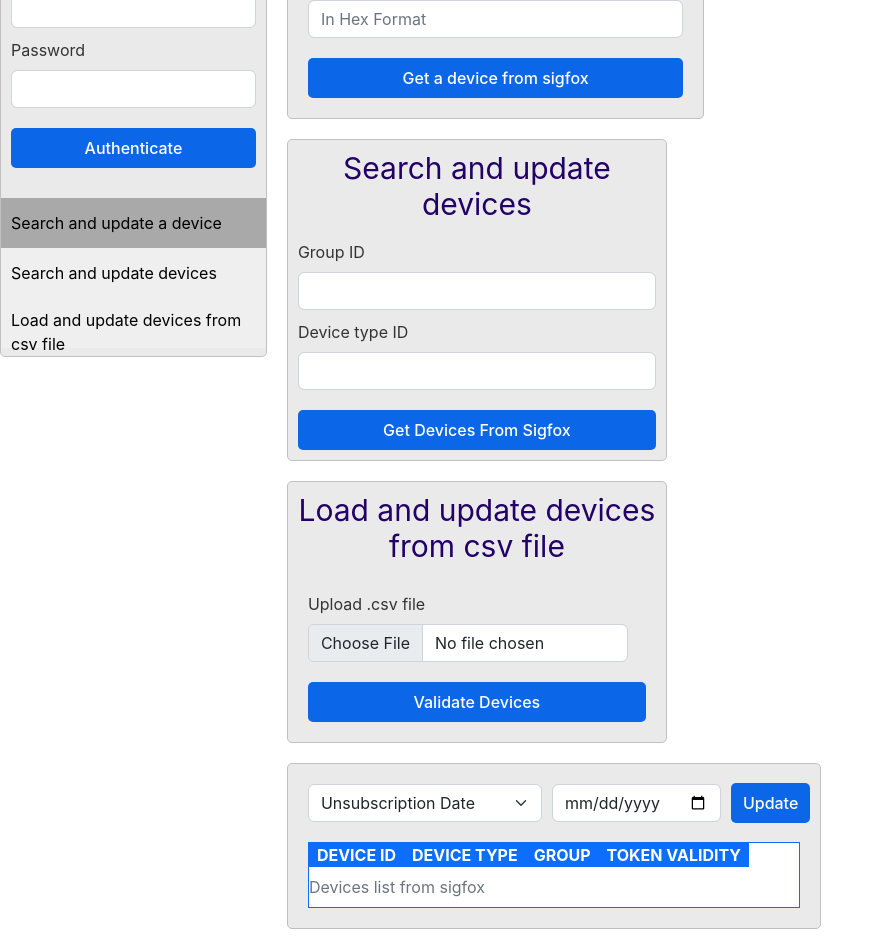
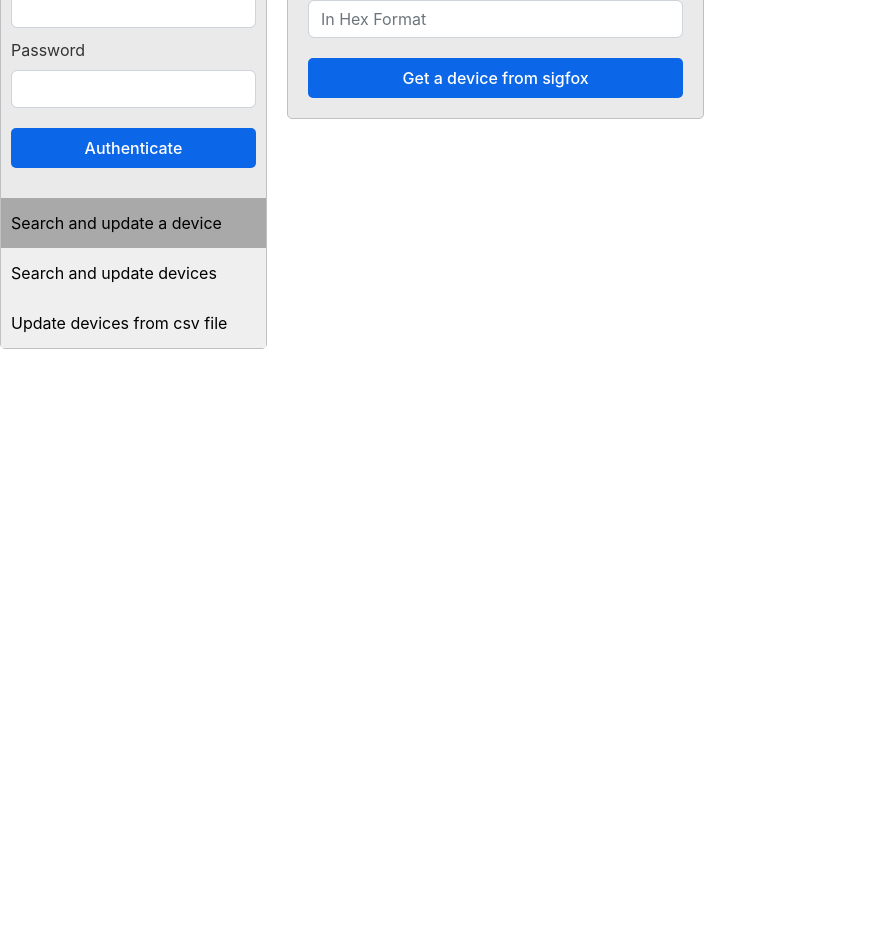
Before and after one commit to AndresRicardo/uapp-react, a React (Create React App) app: page / in a window 1280 px wide. Shown: the part 220-1159 px from the top of the page, without its empty margins (0-884 px from the left). After the commit the page ends 800 px from the top, so only its background shows below. Built offline with nearby package versions, Linux system fonts and the light colour scheme.

Commit message:
implementada seleccion de funcionalidad con botones

```diff
--- a/src/App.js
+++ b/src/App.js
@@ -7,8 +7,25 @@ import SingleDeviceUnsubscribe from "./componentes/SingleDeviceUnsubscribe.jsx";
 import GetDevicesList from "./componentes/GetDevicesList.jsx";
 import MultipleDeviceUnsubscribe from "./componentes/MultipleDeviceUnsubscribe.jsx";
 import ChangeArea from "./componentes/ChangeArea.jsx";
+import { useState } from "react";
 
 function App() {
+  const [visibilityStates, setVisibilityStates] = useState([
+    true,
+    false,
+    false,
+    false,
+  ]);
+
+  const manejarClicOptionsMenu = (elemento) => {
+    console.log("clic en la opción " + elemento);
+
+    if (elemento === "single") setVisibilityStates([true, false, false, false]);
+    if (elemento === "get") setVisibilityStates([false, true, false, false]);
+    if (elemento === "multi") setVisibilityStates([false, false, true, false]);
+    if (elemento === "change") setVisibilityStates([false, false, false, true]);
+  };
+
   return (
     <div className="App">
       <header>
@@ -24,14 +41,14 @@ function App() {
       <main id="main">
         <aside id="sidebar">
           <Auth />
-          <OptionsMenu />
+          <OptionsMenu clic={manejarClicOptionsMenu} focus={visibilityStates} />
         </aside>
 
         <div id="container">
-          <SingleDeviceUnsubscribe />
-          <GetDevicesList />
-          <MultipleDeviceUnsubscribe />
-          <ChangeArea />
+          <SingleDeviceUnsubscribe visible={visibilityStates[0]} />
+          <GetDevicesList visible={visibilityStates[1]} />
+          <MultipleDeviceUnsubscribe visible={visibilityStates[2]} />
+          <ChangeArea visible={visibilityStates[3]} />
         </div>
       </main>
     </div>
--- a/src/componentes/Auth.css
+++ b/src/componentes/Auth.css
@@ -33,17 +33,3 @@ input {
     width: 100%;
     margin-top: 20px;
 }
-
-.optionButton {
-    margin-top: 0px;
-    padding: 10px;
-    width: 100%;
-    height: 50px;
-    border: none;
-    text-align: left;
-}
-
-#singleDeviceOptionButton {
-    margin-top: 20px;
-    background-color: DarkGray;
-}
--- a/src/componentes/ChangeArea.css
+++ b/src/componentes/ChangeArea.css
@@ -5,7 +5,7 @@ body #main #container #changeArea {
     padding: 10px;
     border: 1px solid #bdc1c3;
     border-radius: 5px;
-    display: block;
+    /* display: block; */
 }
 
 body #main #container #changeArea #changeAreaInputs {
@@ -60,3 +60,11 @@ body #main #container #changeArea #devicesTable th {
 body #main #container #changeArea #devicesTable td {
     padding: 0px 8px;
 }
+
+.display_none {
+    display: none;
+}
+
+.display_block {
+    display: block;
+}
--- a/src/componentes/ChangeArea.jsx
+++ b/src/componentes/ChangeArea.jsx
@@ -1,8 +1,8 @@
 import "./ChangeArea.css";
 
-function ChangeArea() {
+function ChangeArea({ visible }) {
   return (
-    <div id="changeArea">
+    <div id="changeArea" className={visible ? "display_block" : "display_none"}>
       <div id="changeAreaInputs">
         <select
           name="methodSelector"
--- a/src/componentes/GetDevicesList.css
+++ b/src/componentes/GetDevicesList.css
@@ -5,8 +5,7 @@ body #main #container #getDevicesList {
     padding: 10px;
     border: 1px solid #bdc1c3;
     border-radius: 5px;
-    display: flex;
-    flex-direction: column;
+    /* display: block; */
 }
 
 body #main #container #getDevicesList input {
@@ -38,3 +37,10 @@ body #main #container #getDevicesList #end {
     margin: 0.4rem 0;
     display: none;
 }
+
+.display_none{
+    display: none;
+}
+.display_block{
+    display: block;
+}
--- a/src/componentes/GetDevicesList.jsx
+++ b/src/componentes/GetDevicesList.jsx
@@ -1,8 +1,12 @@
+import React from "react";
 import "./GetDevicesList.css";
 
-function GetDevicesList() {
+function GetDevicesList({ visible }) {
   return (
-    <section id="getDevicesList">
+    <section
+      id="getDevicesList"
+      className={visible ? "display_block" : "display_none"}
+    >
       <h2 id="GetDeviceTitle">Search and update devices</h2>
 
       <form id="GetDevicesListForm">
--- a/src/componentes/MultipleDeviceUnsubscribe.css
+++ b/src/componentes/MultipleDeviceUnsubscribe.css
@@ -5,7 +5,7 @@ body #main #container #multipleDeviceUnsubscribe {
     padding: 10px;
     border: 1px solid #bdc1c3;
     border-radius: 5px;
-    display: block;
+    /* display: block; */
 }
 
 body #main #container #multipleDeviceUnsubscribe input {
@@ -27,3 +27,11 @@ body #main #container #multipleDeviceUnsubscribe form Button {
     width: 100%;
     margin: 20px 0px 0px 0px;
 }
+
+.display_none {
+    display: none;
+}
+
+.display_block {
+    display: block;
+}
--- a/src/componentes/MultipleDeviceUnsubscribe.jsx
+++ b/src/componentes/MultipleDeviceUnsubscribe.jsx
@@ -1,8 +1,11 @@
 import "./MultipleDeviceUnsubscribe.css";
 
-function MultipleDeviceUnsubscribe() {
+function MultipleDeviceUnsubscribe({ visible }) {
   return (
-    <section id="multipleDeviceUnsubscribe">
+    <section
+      id="multipleDeviceUnsubscribe"
+      className={visible ? "display_block" : "display_none"}
+    >
       <h2 id="multipleDeviceTitle">Load and update devices from csv file</h2>
 
       <form id="multipleDeviceForm">
--- a/src/componentes/OptionsMenu.css
+++ b/src/componentes/OptionsMenu.css
@@ -11,5 +11,8 @@
 
 #singleDeviceOptionButton {
     margin-top: 20px;
+}
+
+.focus{
     background-color: DarkGray;
 }
--- a/src/componentes/OptionsMenu.jsx
+++ b/src/componentes/OptionsMenu.jsx
@@ -1,19 +1,29 @@
 import React from "react";
 import "./OptionsMenu.css";
 
-function OptionsMenu() {
+function OptionsMenu({ clic, focus }) {
   return (
     <div className="optionsMenu">
-      <button className="optionButton" id="singleDeviceOptionButton">
+      <button
+        className={focus[0] ? "optionButton focus" : "optionButton"}
+        id="singleDeviceOptionButton"
+        onClick={() => clic("single")}
+      >
         Search and update a device
       </button>
 
-      <button className="optionButton" id="getDevicesOptionButton">
+      <button
+        className={focus[1] ? "optionButton focus" : "optionButton"}
+        onClick={() => clic("get")}
+      >
         Search and update devices
       </button>
 
-      <button className="optionButton" id="multipleDevicesOptionButton">
-        Load and update devices from csv file
+      <button
+        className={focus[2] ? "optionButton focus" : "optionButton"}
+        onClick={() => clic("multi")}
+      >
+        Update devices from csv file
       </button>
     </div>
   );
--- a/src/componentes/SingleDeviceUnsubscribe.css
+++ b/src/componentes/SingleDeviceUnsubscribe.css
@@ -5,7 +5,7 @@
     padding: 10px;
     border: 1px solid #bdc1c3;
     border-radius: 5px;
-    display: block;
+    /* display: block; */
 }
 
 body #main #container #singleDeviceUnsubscribe input {
@@ -34,3 +34,11 @@ body #main #container #singleDeviceUnsubscribe form Button {
     width: 100%;
     margin: 20px 0px 0px 0px;
 }
+
+.display_none {
+    display: none;
+}
+
+.display_block {
+    display: block;
+}
--- a/src/componentes/SingleDeviceUnsubscribe.jsx
+++ b/src/componentes/SingleDeviceUnsubscribe.jsx
@@ -1,8 +1,11 @@
 import "./SingleDeviceUnsubscribe.css";
 
-function SingleDeviceUnsubscribe() {
+function SingleDeviceUnsubscribe({ visible }) {
   return (
-    <section id="singleDeviceUnsubscribe">
+    <section
+      id="singleDeviceUnsubscribe"
+      className={visible ? "display_block" : "display_none"}
+    >
       <h2 id="singleDeviceTitle">Search and update a device</h2>
 
       <form id="singleDeviceForm">
```
